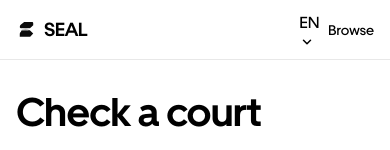
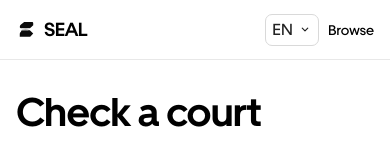
Before and after one commit to Davemafy/seal, a Next.js app: page / in a window 390 px wide. Shown: the top 150 px of the page. Built offline with nearby package versions, Linux system fonts and the light colour scheme.

Commit message:
Replace native mobile language picker

```diff
--- a/app/workspace.css
+++ b/app/workspace.css
@@ -2234,11 +2234,21 @@
 .rail-language{display:grid;gap:5px;margin:0 12px 14px;color:#777;font-size:9px;line-height:13px}
 .rail-language select{width:100%;min-height:34px;padding:6px 24px 6px 8px;border:1px solid #ddd;border-radius:4px;background:#fff;color:#222;font-size:11px}
 .mobile-nav-tools{display:flex;align-items:center;gap:12px}
-.mobile-language-select{max-width:88px;min-height:32px;padding:4px 20px 4px 6px;border:1px solid #ddd;border-radius:6px;background:#fff;color:#333;font-size:10px}
+.mobile-language-menu{position:relative}
+.mobile-language-trigger{min-width:48px;height:32px;display:flex;align-items:center;justify-content:center;gap:5px;padding:0 8px;border:1px solid #d9d9d9;border-radius:7px;background:#fff;color:#222;font:inherit;font-size:10px;font-weight:600;letter-spacing:.02em;cursor:pointer}
+.mobile-language-trigger .design-chevron{width:11px;height:11px;transition:transform 140ms ease}
+.mobile-language-trigger[aria-expanded="true"] .design-chevron{transform:rotate(180deg)}
+.mobile-language-popover{position:absolute;z-index:90;top:39px;right:0;width:218px;max-height:min(62vh,430px);overflow-y:auto;padding:7px;background:#fff;border:1px solid #dcdcdc;border-radius:10px;box-shadow:0 16px 40px rgba(0,0,0,.16)}
+.mobile-language-title{padding:6px 8px 8px;color:#777;font-size:9px;line-height:13px;font-weight:600;letter-spacing:.04em;text-transform:uppercase}
+.mobile-language-popover button{width:100%;min-height:38px;display:flex;align-items:center;justify-content:space-between;gap:14px;padding:8px;border:0;border-radius:6px;background:transparent;color:#222;font:inherit;font-size:12px;line-height:18px;text-align:left;cursor:pointer}
+.mobile-language-popover button:hover,.mobile-language-popover button:focus-visible{background:#f5f5f5;outline:none}
+.mobile-language-popover button.is-selected{background:#f1f1f1;font-weight:600}
+.mobile-language-popover button small{color:#888;font-size:9px;line-height:13px;font-weight:600;letter-spacing:.05em}
 .translation-note{max-width:520px;margin:9px 0 0!important;color:#8a8a8a!important;font-size:10px!important;line-height:15px!important}
 @media(max-width:599px){
  .mobile-nav-tools{gap:9px}
- .mobile-language-select{max-width:74px;font-size:9px}
+ .mobile-language-popover{position:fixed;top:54px;right:10px;left:10px;width:auto;max-height:calc(100dvh - 74px);padding:9px;border-radius:12px}
+ .mobile-language-popover button{min-height:42px;padding:10px 11px;font-size:13px}
 }
 
 
```
